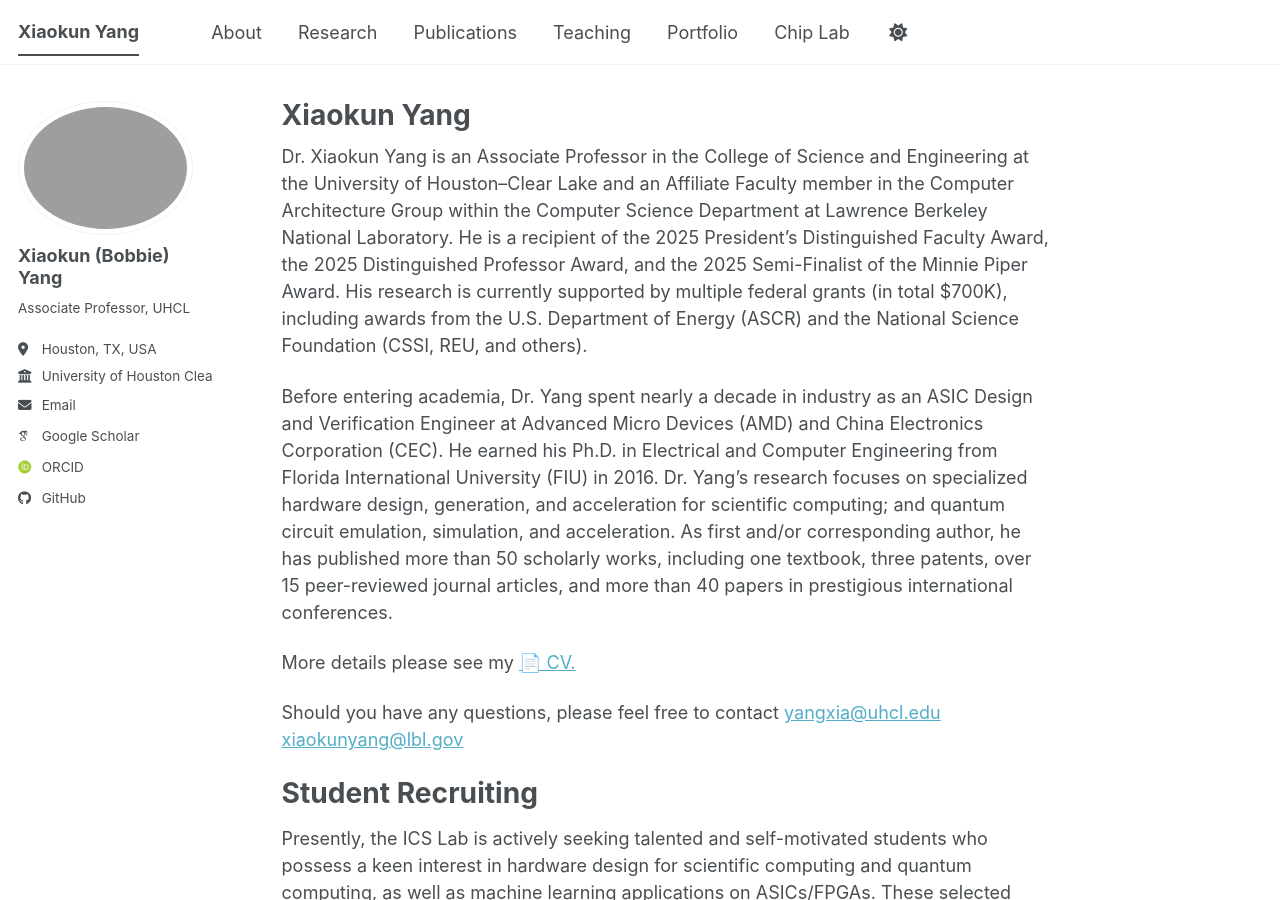
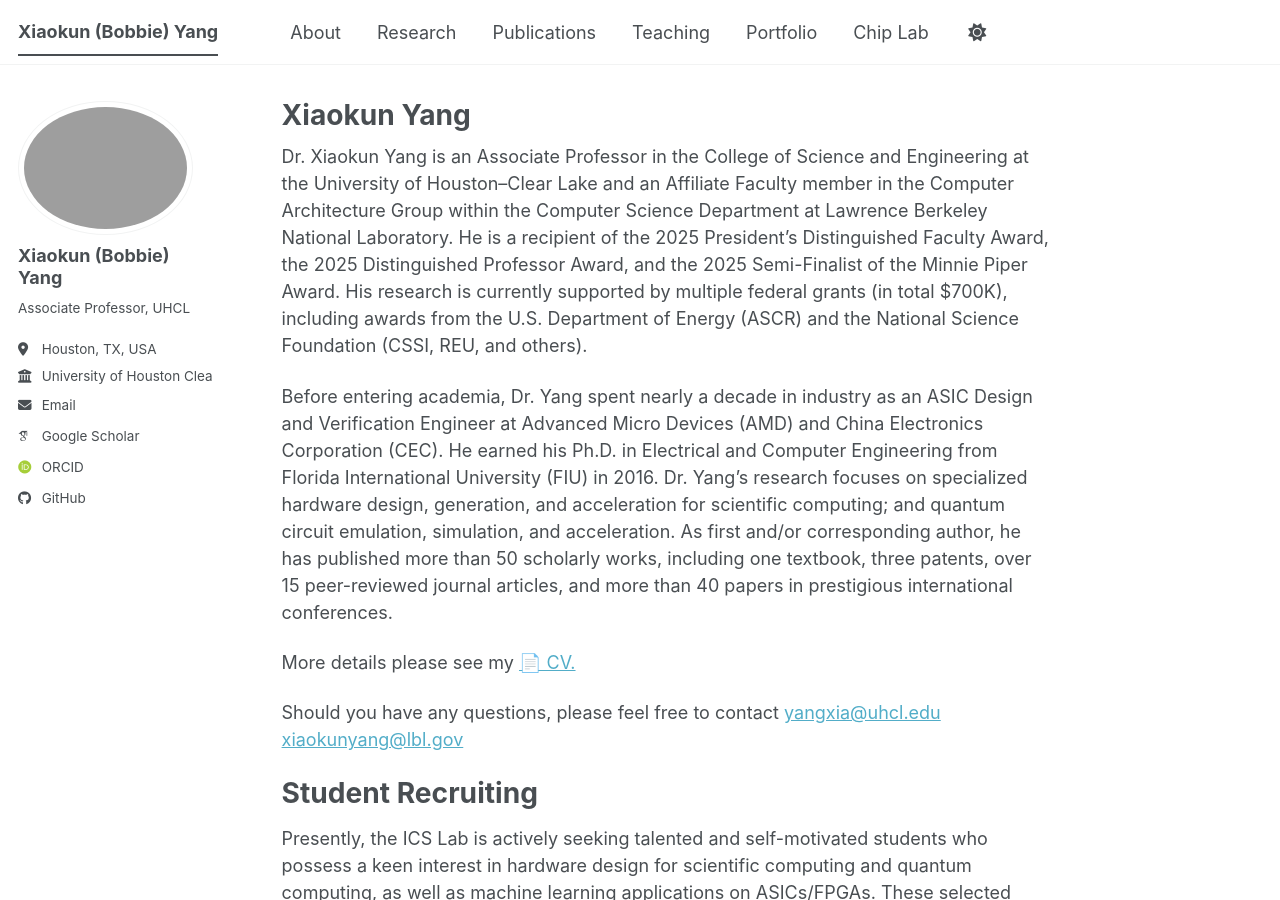
Before and after one commit to bobbieyang/bobbieyang.github.io, a Jekyll site: the page built from _pages/about.md, in a window 1280 px wide and 900 px high. Built offline with Jekyll 4.4.1, drawn with Linux system fonts in a browser that asks for light colours; some web fonts are replaced; a script bundle is joined from its source files by our own code; library files that are not in the unit come from our copies.

Commit message:
Update _config.yml

```diff
--- a/_config.yml
+++ b/_config.yml
@@ -9,7 +9,7 @@
 # Basic Site Settings
 locale                   : "en-US"
 site_theme               : "default" # The available themes options are "default", "air", "sunrise", "mint", "dirt" and "contrast"
-title                    : "Xiaokun Yang"
+title                    : "Xiaokun (Bobbie) Yang"
 title_separator          : "-"
 name                     : &name "Xiaokun (Bobbie) Yang"
 description              : &description "Your Name's academic portfolio"   # Update this with a general description of your site, this is the default if not overridden by a page
```
